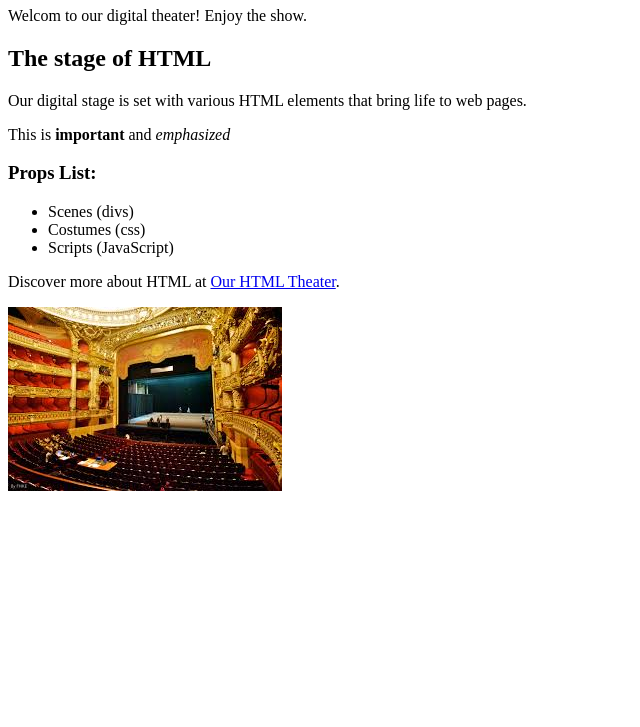
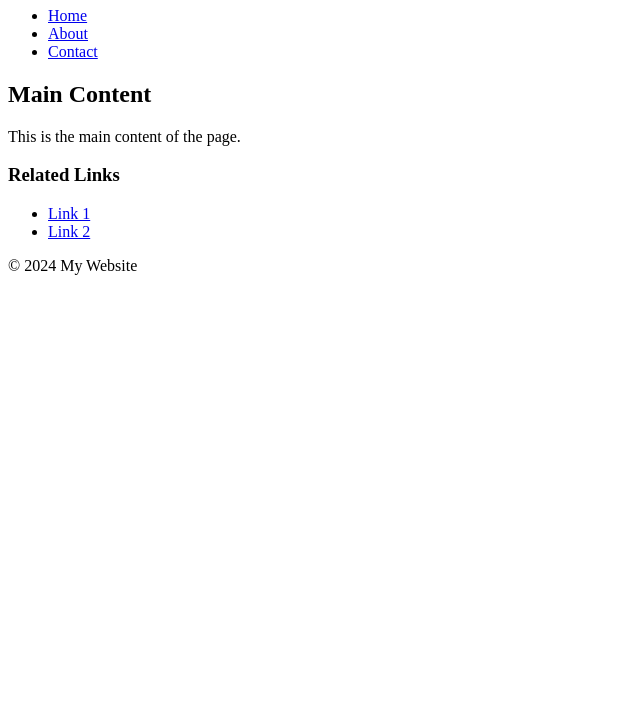
Before and after one commit to ndriqimpllana/CT-Full-Stack, a plain HTML site: page html:css/index.html in a window 1280 px wide. Shown: the part 73-800 px from the top of the page, without its empty margins (0-640 px from the left). Drawn offline with Linux system fonts and the light colour scheme.

Commit message:
changed the whole structure of the code by adding semnatic HTML for better page structure and cleaner and understandable code

```diff
--- a/html:css/index.html
+++ b/html:css/index.html
@@ -3,24 +3,37 @@
   <head>
     <meta charset="UTF-8" />
     <meta name="viewport" content="width=device-width, initial-scale=1.0" />
-    <meta name="desription" content="A basic showcae of HTML elements" />
-    <meta name="author" content="Ndricim Pllana" />
-    <title>Document</title>
+    <title>My Website</title>
   </head>
   <body>
-    <h1>Hello World</h1>
-    <p> Welcom to our digital theater! Enjoy the show.</p>
-    <h2>The stage of HTML</h2>
-    <p>Our digital stage is set with various HTML elements that bring life to web pages.</p>
+    <header>
+      <h1>Welcome to My Website</h1>
+      <nav>
+        <ul>
+          <li><a href="#home">Home</a></li>
+          <li><a href="#about">About</a></li>
+          <li><a href="#contact">Contact</a></li>
+        </ul>
+      </nav>
+    </header>
+    <main>
+      <section>
+        <h2>Main Content</h2>
+        <article>
+          <p>This is the main content of the page.</p>
+        </article>
+      </section>
+    </main>
+    <aside>
+      <h3>Related Links</h3>
+      <ul>
+        <li><a href="#link1">Link 1</a></li>
+        <li><a href="#link2">Link 2</a></li>
+      </ul>
+    </aside>
 
-    <p>This is <strong>important</strong> and <em>emphasized</em></p>
-    <h3>Props List:</h3>
-    <ul>
-        <li>Scenes (divs)</li>
-        <li>Costumes (css)</li>
-        <li>Scripts (JavaScript)</li>
-    </ul>
-    <p> Discover more about HTML at <a href="https://developer.mozilla.org/en-US/docs/Web/HTML" width="100%">Our HTML Theater</a>.</p>
-    <img src="Unknown.jpeg" alt="photo of a theater">
+    <footer>
+      <p>&copy; 2024 My Website</p>
+    </footer>
   </body>
 </html>
```
Also changed, not shown: html:css/costumers.html (+0 -23 lines), 1 other file.
